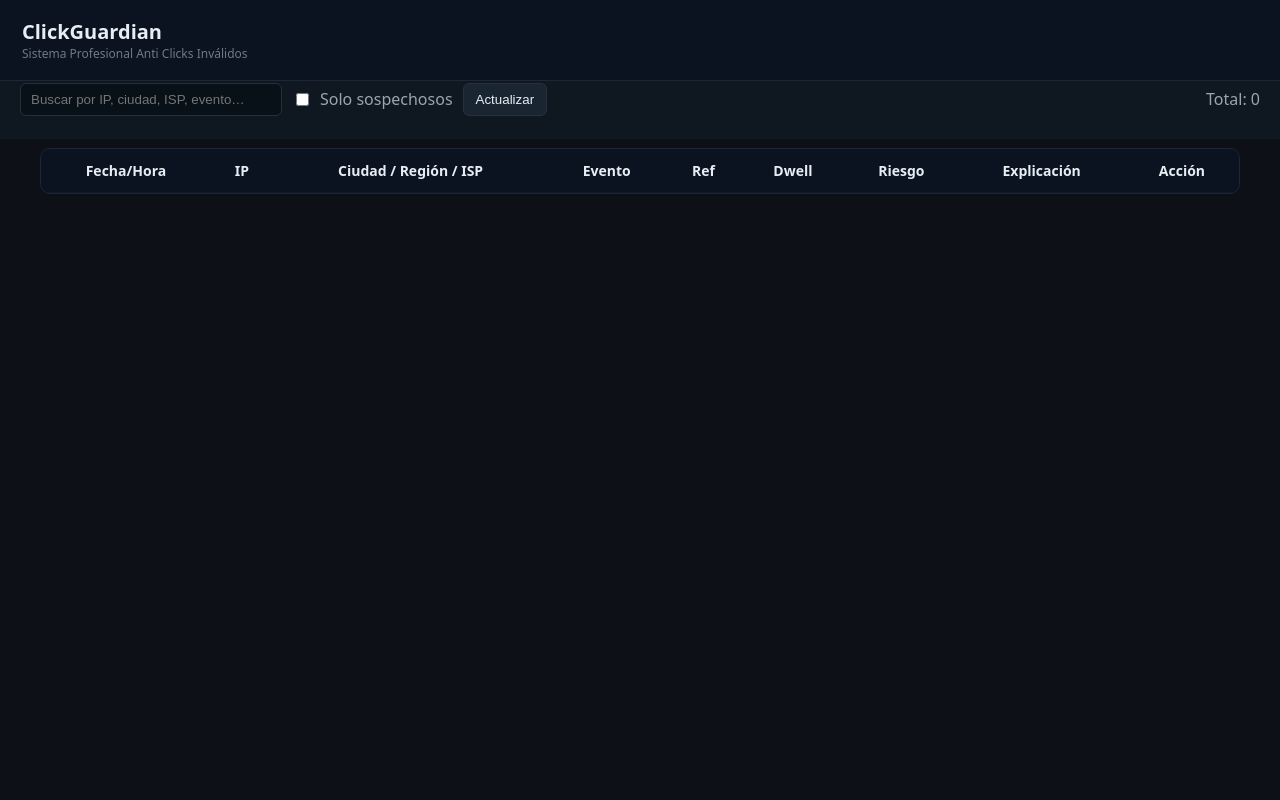
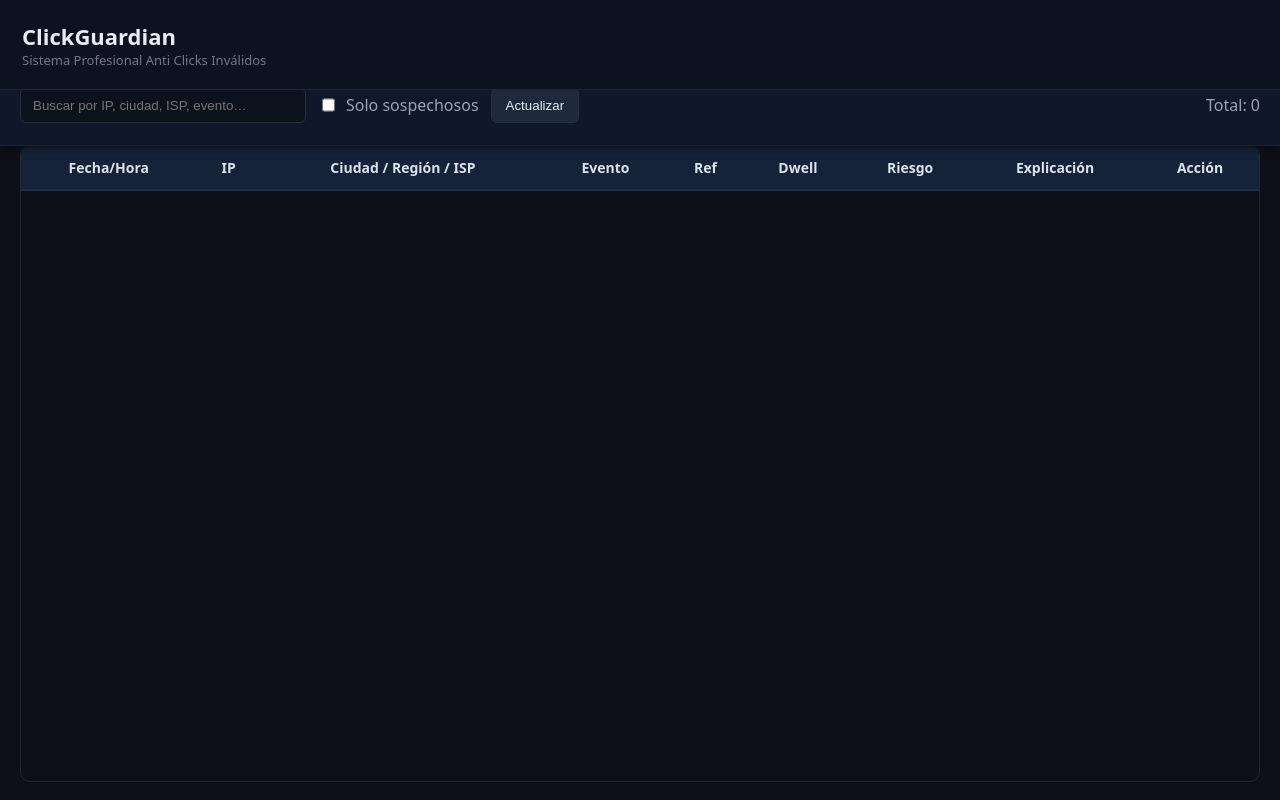
Before and after one commit to merys170815/clikguardian, a Flask app: page / in a window 1280 px wide. Run offline with Flask 3, Linux system fonts and the light colour scheme; lists and menus that the app fills with data are empty.

Commit message:
Barra fija, colores nuevos, eventos en español

```diff
--- a/static/app.js
+++ b/static/app.js
@@ -36,9 +36,8 @@ function explain(event, dwell) {
 // ✅ TABLA
 // ==========================
 
-function renderRow(r) {
+function renderRow(r){
   const dwell = r.dwell_ms ?? 0;
-  const riskLevel = riskToLevel(r.risk?.score || 0);
 
   return `
     <tr>
@@ -46,24 +45,26 @@ function renderRow(r) {
       <td class="mono">${r.ip}</td>
 
       <td>
-        ${r.geo?.city || "-"}, ${r.geo?.region || ""}
-        <br><small>${r.geo?.isp || "-"}</small>
+        ${r.city || "-"}, ${r.region || ""}
+        <br><small>${r.isp || ""}</small>
       </td>
 
-      <td>${r.type}</td>
+      <td>${translateEvent(r.type)}</td>
+
       <td>${r.ref || "-"}</td>
       <td>${dwell ? dwell + " ms" : "-"}</td>
 
       <td>
-        <span class="badge ${riskLevel}">
-          ${riskLevel}
+        <span class="badge ${r.risk_level}">
+          ${r.risk_level}
         </span>
       </td>
 
       <td>${explain(r.type, dwell)}</td>
 
       <td>
-        <button class="map-btn" onclick="openMap('${r.geo?.lat}','${r.geo?.lon}','${r.geo?.city}')">
+        <button class="map-btn"
+          onclick="openMap('${r.lat}','${r.lon}','${r.city}')">
           Ver mapa
         </button>
       </td>
--- a/templates/index.html
+++ b/templates/index.html
@@ -8,109 +8,199 @@
   <link rel="stylesheet" href="https://unpkg.com/leaflet@1.9.4/dist/leaflet.css" />
 
   <style>
-    :root { --header-h:60px; --controls-h:58px; --bg:#0d1117; --muted:#9aa5b1; }
-    body{
-      margin:0; background:var(--bg); color:#e6edf3;
-      font-family:system-ui,-apple-system,"Segoe UI",Roboto,Arial;
+    :root {
+      --header-h: 65px;
+      --controls-h: 60px;
+      --bg: #0d1117;
+      --panel:#111827;
+      --muted:#9aa5b1;
+      --accent:#2563eb;
     }
 
+    body{
+      margin:0;
+      background:var(--bg);
+      color:#e6edf3;
+      font-family:system-ui,-apple-system,"Segoe UI",Roboto,Arial;
+      overflow:hidden;
+    }
+
+    /* HEADER */
     header{
       position:fixed; top:0; left:0; right:0;
-      height:var(--header-h); background:#0b1220;
-      padding:10px 22px; border-bottom:1px solid #1e2637;
-      z-index:1000; display:flex; flex-direction:column;
+      height:var(--header-h);
+      background:#0b1220;
+      padding:12px 22px;
+      border-bottom:1px solid #1e2637;
+      z-index:1000;
+      display:flex;
+      flex-direction:column;
       justify-content:center;
     }
 
-    h1{ margin:0; font-size:20px; font-weight:600; }
-    .sub{ font-size:12px; opacity:.7; color:var(--muted); }
+    h1{ margin:0; font-size:22px; font-weight:700; }
+    .sub{ font-size:13px; opacity:.7; color:var(--muted); }
 
+    /* CONTROLES */
     .controls{
-      position:fixed; top:var(--header-h); left:0; right:0;
-      height:var(--controls-h); z-index:900;
-      display:flex; gap:10px; align-items:center;
-      background:#0f1720; padding:10px 20px;
-      border-bottom:1px solid #141a24;
-    }
-
-    .wrap{
-      max-width:1200px;
-      margin:0 auto;
-      padding: calc(var(--header-h) + var(--controls-h) + 20px) 20px 40px;
+      position:fixed;
+      top:var(--header-h);
+      left:0; right:0;
+      height:var(--controls-h);
+      z-index:999;
+      display:flex;
+      align-items:center;
+      gap:12px;
+      background:#0f172a;
+      padding:10px 20px;
+      border-bottom:1px solid #182234;
+      box-shadow:0 2px 8px rgba(0,0,0,0.5);
     }
 
     input[type="text"]{
-      padding:8px 10px; border-radius:6px;
-      border:1px solid #23303b; background:#081018;
-      color:#e6edf3; min-width:240px;
+      padding:9px 12px;
+      border-radius:6px;
+      border:1px solid #23303b;
+      background:#0a121d;
+      color:#e6edf3;
+      min-width:260px;
     }
 
     button{
-      padding:8px 12px; border-radius:6px;
-      border:1px solid #26313b; background:#1a2532;
-      color:#e6edf3; cursor:pointer;
+      padding:9px 14px;
+      border-radius:6px;
+      border:1px solid #26313b;
+      background:#1e293b;
+      color:#e6edf3;
+      cursor:pointer;
+      font-weight:500;
     }
 
+    button:hover{
+      background:#32405a;
+    }
+
+    /* CONTENIDO SCROLLEABLE */
+    .wrap{
+      position:absolute;
+      top: calc(var(--header-h) + var(--controls-h));
+      left:0; right:0; bottom:0;
+      overflow:auto;
+      padding:20px 20px 40px;
+    }
+
+    /* TABLA */
     .table-wrap{
-      margin-top:10px; border:1px solid #1e2637;
-      border-radius:10px; overflow:auto; max-height:72vh;
+      border:1px solid #1e2637;
+      border-radius:10px;
+      overflow:auto;
+      height: calc(100vh - var(--header-h) - var(--controls-h) - 40px);
     }
 
     table{
-      width:100%; border-collapse:collapse;
-      min-width:1100px;
+      width:100%;
+      min-width:1150px;
+      border-collapse:collapse;
     }
 
     th,td{
-      padding:12px; border-bottom:1px solid #111827;
-      vertical-align:top; font-size:14px;
-      white-space:nowrap; overflow:hidden;
-      text-overflow:ellipsis;
+      padding:12px;
+      border-bottom:1px solid #14202e;
+      vertical-align:top;
+      font-size:14px;
+      white-space:nowrap;
+      color:#dbe2ee;
     }
 
+    /* CABECERA FIJA */
     thead th{
       position:sticky;
-      top: calc(var(--header-h) + var(--controls-h));
-      background:#0b1320;
+      top:0;
+      background:#152238;
+      font-weight:600;
       z-index:800;
+      border-bottom:2px solid #1f2e45;
     }
 
-    .mono{ font-family:ui-monospace,Menlo,Consolas; color:#cbe7ff; }
+    /* COLORES DE RIESGO */
+    .badge{
+      padding:4px 8px;
+      border-radius:20px;
+      font-size:12px;
+      font-weight:600;
+    }
 
-    .badge{
-      padding:4px 8px; border-radius:999px; font-size:12px;
+    .badge.alto{
+      background:#7f1d1d;
+      color:#fecaca;
     }
-    .badge.alto{ background:#3a0f12; color:#ffb3b8; }
-    .badge.medio{ background:#3a341b; color:#ffe2a8; }
-    .badge.bajo{ background:#08321f; color:#b7ffd9; }
+    .badge.medio{
+      background:#78350f;
+      color:#fde68a;
+    }
+    .badge.bajo{
+      background:#065f46;
+      color:#a7f3d0;
+    }
 
     .map-btn{
-      padding:6px 8px; background:#0b5;
-      color:#041; border:none; border-radius:6px;
-      cursor:pointer; font-size:13px;
+      padding:6px 10px;
+      background:#10b981;
+      color:#042f2e;
+      border:none;
+      border-radius:6px;
+      cursor:pointer;
+      font-size:13px;
+      font-weight:600;
     }
 
+    .map-btn:hover{
+      background:#059669;
+    }
+
+    /* MODAL MAPA */
     .modal{
-      display:none; position:fixed; inset:0;
-      background:rgba(0,0,0,0.6); z-index:2000;
-      align-items:center; justify-content:center;
+      display:none;
+      position:fixed;
+      inset:0;
+      background:rgba(0,0,0,0.6);
+      z-index:2000;
+      align-items:center;
+      justify-content:center;
     }
 
     .modal .box{
-      width:90%; max-width:900px; height:70vh;
-      background:#071018; border-radius:8px;
-      border:1px solid #122028; overflow:hidden;
-      display:flex; flex-direction:column;
+      width:90%;
+      max-width:900px;
+      height:70vh;
+      background:#071018;
+      border-radius:8px;
+      border:1px solid #122028;
+      overflow:hidden;
+      display:flex;
+      flex-direction:column;
     }
 
     .modal .box .hdr{
-      display:flex; justify-content:space-between;
-      background:#07131a; padding:10px 12px;
+      display:flex;
+      justify-content:space-between;
+      background:#0d1622;
+      padding:12px 14px;
+      font-weight:600;
     }
 
     #map{ flex:1; }
-    .close{ background:#1e293b;color:#fff;
-      padding:6px 10px;border-radius:6px;border:none;cursor:pointer; }
+
+    .close{
+      background:#1e293b;
+      color:#fff;
+      padding:6px 10px;
+      border-radius:6px;
+      border:none;
+      cursor:pointer;
+      font-weight:600;
+    }
+
   </style>
 </head>
 
@@ -123,12 +213,14 @@
 
 <div class="controls">
   <input id="search" type="text" placeholder="Buscar por IP, ciudad, ISP, evento…" />
-  <label style="display:flex;align-items:center;gap:8px;color:var(--muted);">
+
+  <label style="display:flex; gap:8px; color:var(--muted);">
     <input id="onlySuspicious" type="checkbox"/> Solo sospechosos
   </label>
+
   <button id="refresh">Actualizar</button>
 
-  <div style="margin-left:auto;color:var(--muted);" id="kpiSummary"></div>
+  <div style="margin-left:auto; color:var(--muted);" id="kpiSummary"></div>
 </div>
 
 <div class="wrap">
@@ -143,7 +235,7 @@
           <th>Ref</th>
           <th>Dwell</th>
           <th>Riesgo</th>
-          <th>Explicación</th> <!-- ✅ nueva columna -->
+          <th>Explicación</th>
           <th>Acción</th>
         </tr>
       </thead>
```
